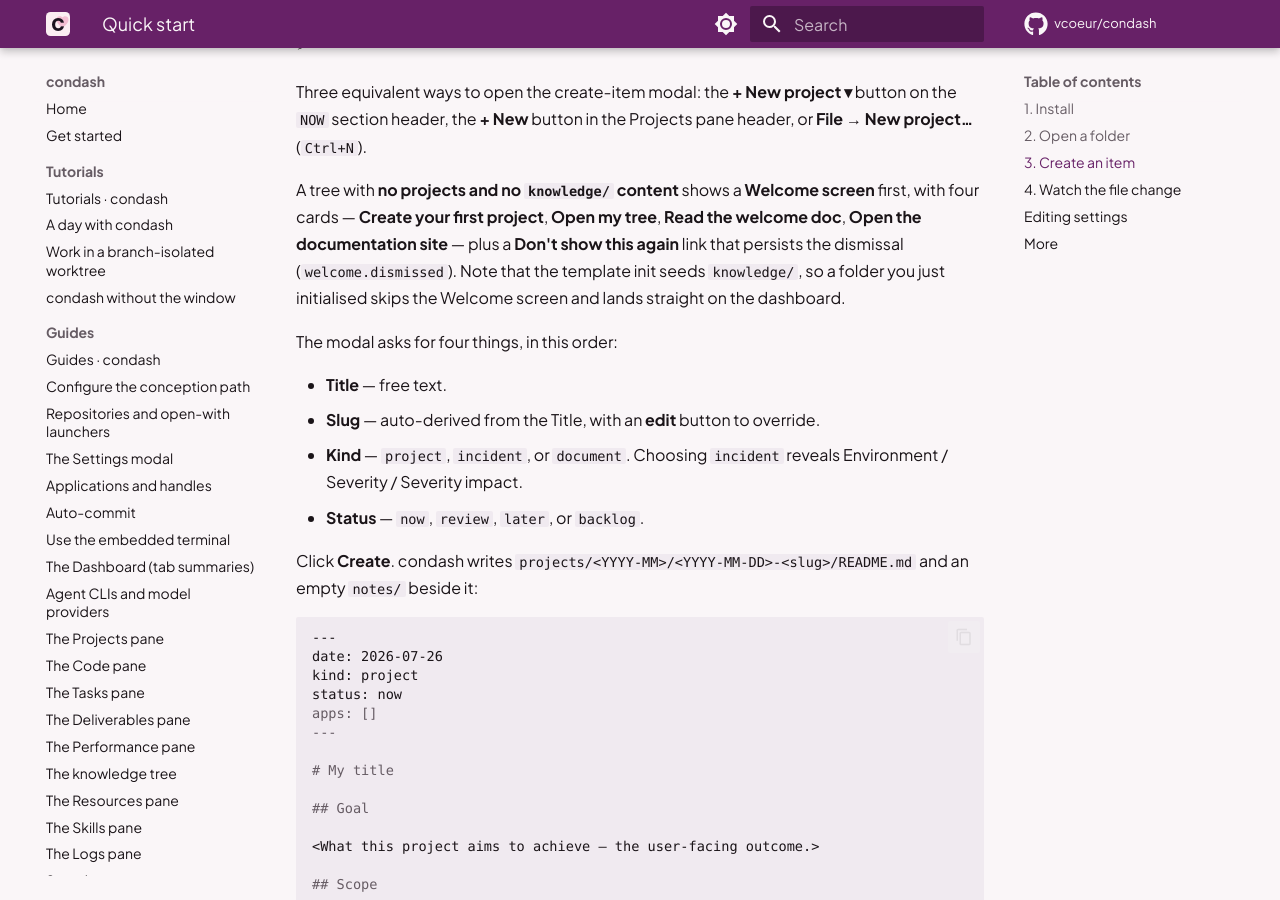
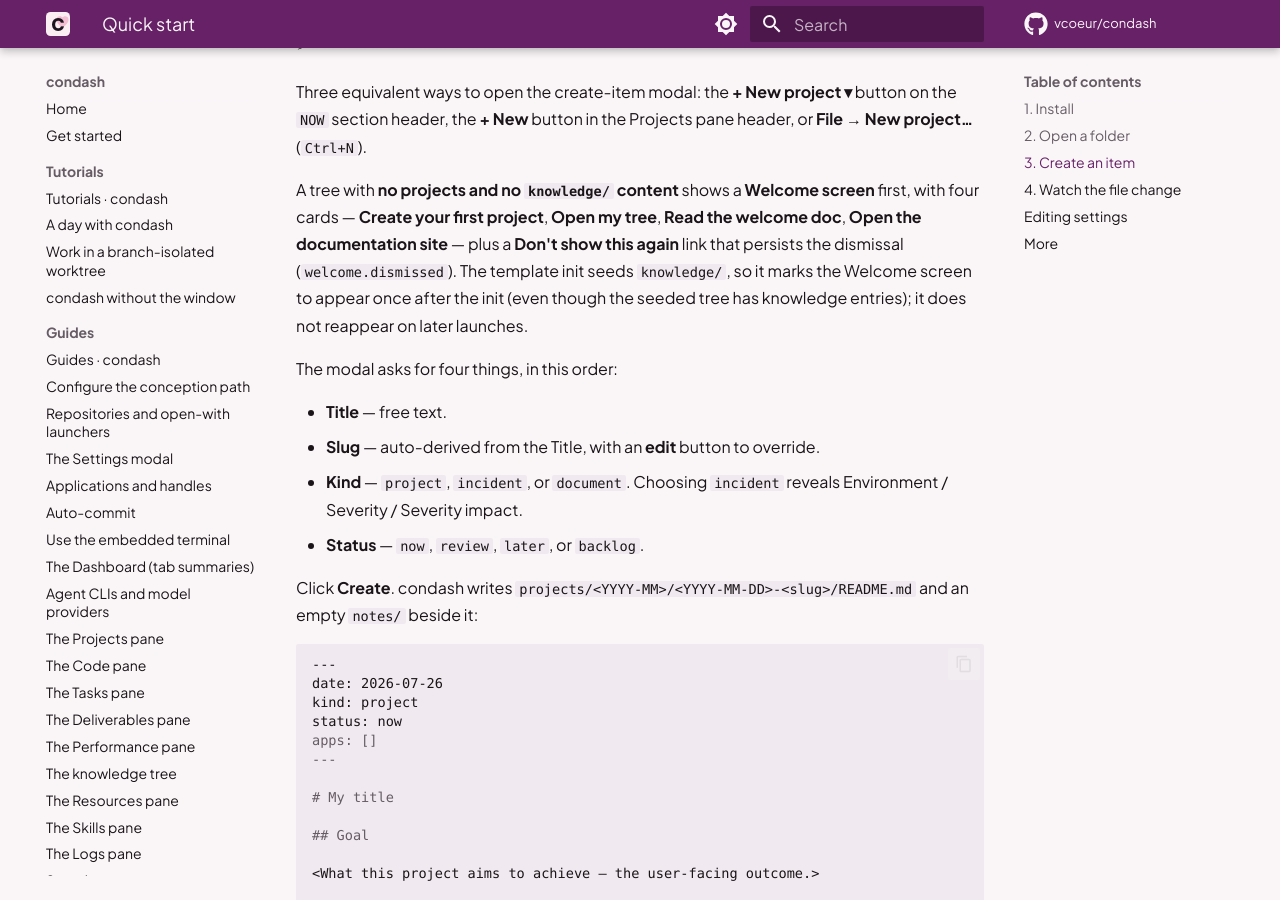
Before and after one commit to vcoeur/condash, an MkDocs documentation site: the page built from docs/help/quick-start.md, in a window 1280 px wide and 900 px high, scrolled down 1836 px. Built offline with MkDocs 1.6.1 and Material for MkDocs 9.7.7, drawn with Linux system fonts in a browser that asks for light colours; comment, search, counter and statistics services are not loaded.

Commit message:
docs: describe the one-shot welcome after template init
quick-start + get-started claimed the init'd tree skips the Welcome screen
entirely; it now shows once (D7). reference/config.md documents the new
welcome.initShown sub-key.

```diff
--- a/docs/help/quick-start.md
+++ b/docs/help/quick-start.md
@@ -80,9 +80,10 @@
 **Welcome screen** first, with four cards — **Create your first
 project**, **Open my tree**, **Read the welcome doc**, **Open the
 documentation site** — plus a **Don't show this again** link that
-persists the dismissal (`welcome.dismissed`). Note that the template
-init seeds `knowledge/`, so a folder you just initialised skips the
-Welcome screen and lands straight on the dashboard.
+persists the dismissal (`welcome.dismissed`). The template init seeds
+`knowledge/`, so it marks the Welcome screen to appear once after the
+init (even though the seeded tree has knowledge entries); it does not
+reappear on later launches.
 
 The modal asks for four things, in this order:
 
```
Also changed, not shown: docs/get-started/index.md (+1 -1 lines), docs/reference/config.md (+3 -3 lines).
